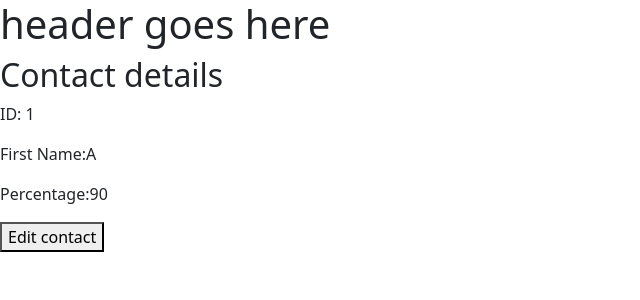
After one commit to marie-sheela-joseph/htmx-practice, a Django app: page /contact/1/ in a window 1280 px wide. The commit adds this page. Shown: the top 300 px of the page, without its empty margins (0-640 px from the left). Run offline with Django 5.2, Linux system fonts and the light colour scheme; some libraries are stand-ins or nearby versions.

Commit message:
click to edit eg

```diff
--- /dev/null
+++ b/htmx1/app1/templates/app1/contact.html
@@ -0,0 +1,10 @@
+{% extends 'base.html' %}
+{% block content %}
+  <h2>Contact details</h2>
+  <div hx-target="this">
+    <p>ID: {{ contact.id }}</p>
+    <p>First Name:{{ contact.first_name }}</p>
+    <p>Percentage:{{ contact.percentage }}</p>
+    <button hx-get="edit/">Edit contact</button>
+  </div>
+{% endblock %}
--- a/htmx1/app1/templates/app1/template1.html
+++ b/htmx1/app1/templates/app1/template1.html
@@ -1,7 +1,7 @@
 {% extends 'base.html' %}
 {% block content %}
   <div hx-target="this" hx-swap="innerHTML swap:3s settle:5s">
-    <h2>Main Template</h2>
+    <h2 id="demo">Main Template</h2>
     <button hx-get="/test/">Load Test Template</button>
   </div>
   <section>
@@ -16,6 +16,7 @@
     </div>
   </section>
   <script>
+    htmx.addClass(htmx.find('#demo'), 'text-yellow');
     htmx.on('htmx:afterSwap', function(event){
       console.log('swapped succesfully')
     }
--- a/htmx1/app1/urls.py
+++ b/htmx1/app1/urls.py
@@ -8,5 +8,8 @@ urlpatterns = [
     path("bulk_update/",views.bulk_update, name="bulk_update"),
     path("app1/partials/activate/",views.activate, name="activate"),
     path("app1/partials/deactivate/",views.deactivate, name="deactivate"),
-    # path("app1/partials/languages/",views.languages, name="languages")
+    # path("app1/partials/languages/",views.languages, name="languages"),
+    # path("contact/<int:id>/",views.contact,name="contact"),
+    # path("contact/<int:id>/edit/",views.contact_form,name="contact_form"),
+    path("contact/<int:id>/",views.ContactView.as_view(),name="contact")
 ]
--- a/htmx1/app1/views.py
+++ b/htmx1/app1/views.py
@@ -1,6 +1,8 @@
 
+from typing import Any
 from django.shortcuts import render
 from django.http import HttpResponse
+from django.views.generic import TemplateView
 
 def index(request):
     return render(request, "app1/template1.html", {"test": 'test1'})
@@ -72,3 +74,47 @@
 # bulk update
 # def bulk_update(request):
 #     return render(request, "app1/bulk_update.html",{'selected_languages':selected_languages})
+
+contacts=[{"id":1,"first_name":"A","percentage":90
+}]
+
+# class based views
+class ContactView(TemplateView):
+    template_name="app1/contact.html"
+
+    def get_context_data(self,**kwargs):
+        if self.request.method=="GET":
+            id=kwargs["id"]
+            current_contact={}
+            for c in contacts:
+                if c["id"]==id:
+                    current_contact=c
+            return {'contact':current_contact}
+
+# function based views
+# def contact(request,id):
+#     if request.method=="GET":
+#         print("get req")
+#         current_contact={}
+#         for c in contacts:
+#             if c["id"]==id:
+#                 current_contact=c
+#         return render(request, "app1/contact.html",{'contact':current_contact})
+
+#     if request.method=="PUT" :
+#         print("put req")
+#         current_contact={}
+#         for c in contacts:
+#             if c["id"]==id:
+#                 c["first_name"]=request.PUT.get("first_name")
+#                 c["percentage"]=request.PUT.get("percentage")
+#                 current_contact=c
+#         return render(request, "app1/contact.html",{'contact':current_contact})
+
+
+# def contact_form(request,id):
+#     current_contact={}
+#     for c in contacts:
+#         if c["id"]==id:
+#             current_contact=c
+#     return render(request,"app1/contact_form.html",{"contact":current_contact})
--- a/htmx1/htmx1/static/styles.css
+++ b/htmx1/htmx1/static/styles.css
@@ -1,3 +1,6 @@
 /* .htmx-settling {
   background-color: red;
 } */
+/* .text-yellow{
+  color: yellow;
+} */
```
Also changed, not shown: htmx1/app1/templates/app1/bulk_update.html (+13 -0 lines), htmx1/app1/templates/app1/contact_form.html (added, +14 -0 lines).
